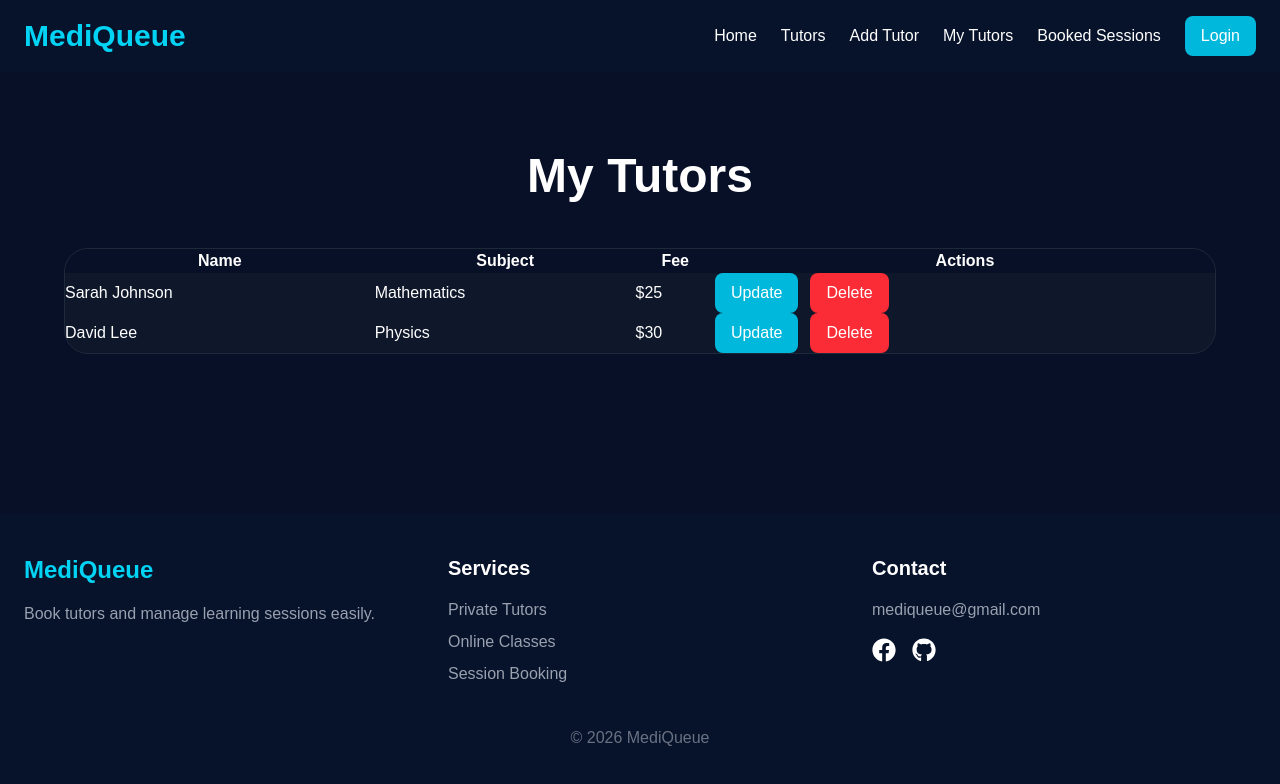
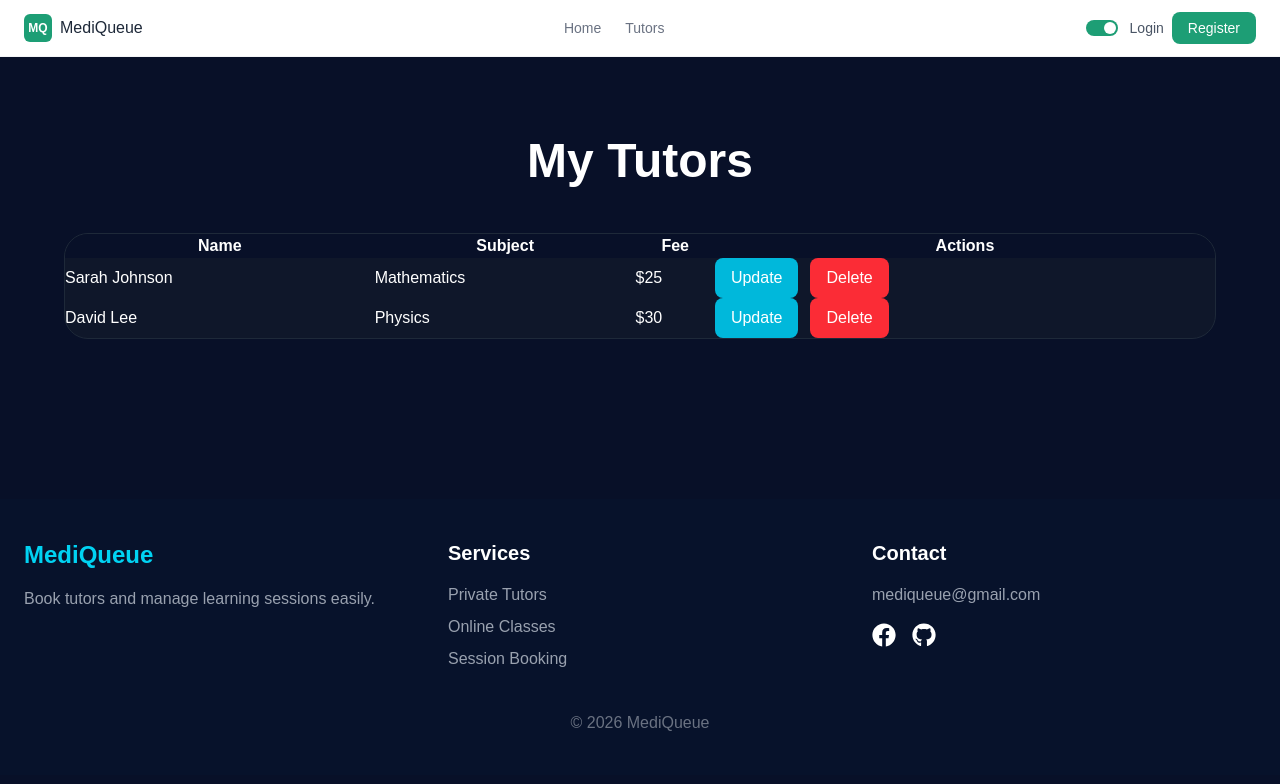
Before and after one commit to fariaesha-prog/B13-A9-client, a Next.js app: page /my-tutors in a window 1280 px wide. Shown: the top 784 px of the page. Built offline with nearby package versions, Linux system fonts and the light colour scheme.

Commit message:
fixed navbar design

```diff
--- a/src/app/layout.js
+++ b/src/app/layout.js
@@ -1,5 +1,6 @@
 import { Geist, Geist_Mono } from "next/font/google";
 import "./globals.css";
+import { Toaster } from "react-hot-toast";
 
 const geistSans = Geist({
   variable: "--font-geist-sans",
@@ -22,7 +23,10 @@ export default function RootLayout({ children }) {
       lang="en"
       className={`${geistSans.variable} ${geistMono.variable} h-full antialiased`}
     >
-      <body className="min-h-full flex flex-col">{children}</body>
+      <body className="min-h-full flex flex-col">
+        {children}
+        <Toaster />
+      </body>
     </html>
   );
 }
--- a/src/components/navbar.jsx
+++ b/src/components/navbar.jsx
@@ -1,57 +1,140 @@
 "use client";
 
 import Link from "next/link";
+import { usePathname } from "next/navigation";
 import { useState } from "react";
-import { Menu, X } from "lucide-react";
+// import { AuthContext } from "../context/AuthContext"; // wire up later
 
 export default function Navbar() {
-  const [open, setOpen] = useState(false);
+  const [menuOpen, setMenuOpen] = useState(false);
+  const pathname = usePathname();
+  // const { user, logout } = useContext(AuthContext); // wire up later
+  const user = null; // placeholder until auth is ready
+
+  const activeLinkClass = "text-[#1D9E75] font-medium text-sm";
+  const inactiveLinkClass = "text-gray-500 hover:text-[#1D9E75] text-sm transition-colors";
+
+  const getLinkClass = (href) => {
+    if (href === "/tutors") {
+      return pathname === "/tutors" || pathname?.startsWith("/tutors/")
+        ? activeLinkClass
+        : inactiveLinkClass;
+    }
+
+    return pathname === href ? activeLinkClass : inactiveLinkClass;
+  };
 
   const links = (
     <>
-      <Link href="/">Home</Link>
-      <Link href="/tutors">Tutors</Link>
-      <Link href="/add-tutor">Add Tutor</Link>
-      <Link href="/my-tutors">My Tutors</Link>
-      <Link href="/booked-sessions">Booked Sessions</Link>
+      <Link href="/" className={getLinkClass("/")}>
+        Home
+      </Link>
+      <Link href="/tutors" className={getLinkClass("/tutors")}>
+        Tutors
+      </Link>
+      {user && (
+        <>
+          <Link href="/add-tutor" className={getLinkClass("/add-tutor")}>
+            Add Tutor
+          </Link>
+          <Link href="/my-tutors" className={getLinkClass("/my-tutors")}>
+            My Tutors
+          </Link>
+          <Link href="/my-sessions" className={getLinkClass("/my-sessions")}>
+            My Sessions
+          </Link>
+        </>
+      )}
     </>
   );
 
   return (
-    <nav className="bg-[#07122b] px-6 py-4 text-white">
-      <div className="max-w-7xl mx-auto flex justify-between items-center">
+    <nav className="bg-white border-b border-gray-100 sticky top-0 z-50">
+      <div className="max-w-7xl mx-auto px-4 sm:px-6 h-14 flex items-center justify-between">
 
-        <h1 className="text-3xl font-bold text-cyan-400">
-          MediQueue
-        </h1>
+        {/* Logo */}
+        <Link href="/" className="flex items-center gap-2">
+          <div className="w-7 h-7 rounded-md bg-[#1D9E75] flex items-center justify-center">
+            <span className="text-white text-xs font-bold">MQ</span>
+          </div>
+          <span className="text-base font-medium text-gray-800">MediQueue</span>
+        </Link>
 
-        <div className="hidden md:flex gap-6 items-center">
+        {/* Desktop links */}
+        <div className="hidden md:flex items-center gap-6">
           {links}
+        </div>
 
-          <Link href="/login">
-  <button className="bg-cyan-500 px-4 py-2 rounded-lg">
+        {/* Right side */}
+        <div className="flex items-center gap-3">
+
+          {/* Dark mode toggle — wire up later */}
+          <button className="w-8 h-4 rounded-full bg-[#1D9E75] relative focus:outline-none hidden sm:block">
+            <span className="absolute right-0.5 top-0.5 w-3 h-3 bg-white rounded-full" />
+          </button>
+
+          {user ? (
+            /* Logged in: avatar + dropdown */
+            <div className="relative group">
+                  {/* eslint-disable-next-line @next/next/no-img-element */}
+              <img
+                src={user.photoURL}
+                alt={user.displayName}
+                className="w-8 h-8 rounded-full cursor-pointer object-cover border border-gray-200"
+              />
+              {/* Dropdown */}
+              <div className="absolute right-0 top-10 w-44 bg-white border border-gray-100 rounded-xl shadow-sm py-1 hidden group-hover:block z-50">
+                <Link
+                  href="/profile"
+                  className="block px-4 py-2 text-sm text-gray-700 hover:bg-gray-50"
+                >
+                  Profile
+                </Link>
+                <button
+                  // onClick={logout}
+                  className="w-full text-left px-4 py-2 text-sm text-red-500 hover:bg-gray-50"
+                >
+                  Logout
+                </button>
+              </div>
+            </div>
+          ) : (
+            /* Not logged in */
+            <div className="flex items-center gap-2">
+              <Link
+                href="/login"
+                className="text-sm text-gray-600 hover:text-[#1D9E75] transition-colors"
+              >
                 Login
-  </button>
+              </Link>
+              <Link
+                href="/register"
+                className="text-sm bg-[#1D9E75] text-white px-4 py-1.5 rounded-lg hover:bg-[#0F6E56] transition-colors"
+              >
+                Register
               </Link>
             </div>
+          )}
 
+          {/* Mobile menu button */}
           <button
-          onClick={() => setOpen(!open)}
-          className="md:hidden"
+            className="md:hidden text-gray-500"
+            onClick={() => setMenuOpen(!menuOpen)}
           >
-          {open ? <X /> : <Menu />}
+            <svg className="w-5 h-5" fill="none" stroke="currentColor" viewBox="0 0 24 24">
+              {menuOpen
+                ? <path strokeLinecap="round" strokeLinejoin="round" strokeWidth={2} d="M6 18L18 6M6 6l12 12" />
+                : <path strokeLinecap="round" strokeLinejoin="round" strokeWidth={2} d="M4 6h16M4 12h16M4 18h16" />
+              }
+            </svg>
           </button>
         </div>
+      </div>
 
-      {open && (
-        <div className="flex flex-col gap-4 mt-4 md:hidden">
+      {/* Mobile dropdown */}
+      {menuOpen && (
+        <div className="md:hidden border-t border-gray-100 px-4 py-3 flex flex-col gap-3 bg-white">
           {links}
-          <Link href="/login">
-  <button className="bg-cyan-500 px-4 py-2 rounded-lg">
-    Login
-  </button>
-</Link>
-
         </div>
       )}
     </nav>
```
Also changed, not shown: src/layouts/MainLayout.jsx (added), src/pages/home.jsx (added). Lines whose indentation alone changed are shown as unchanged.
